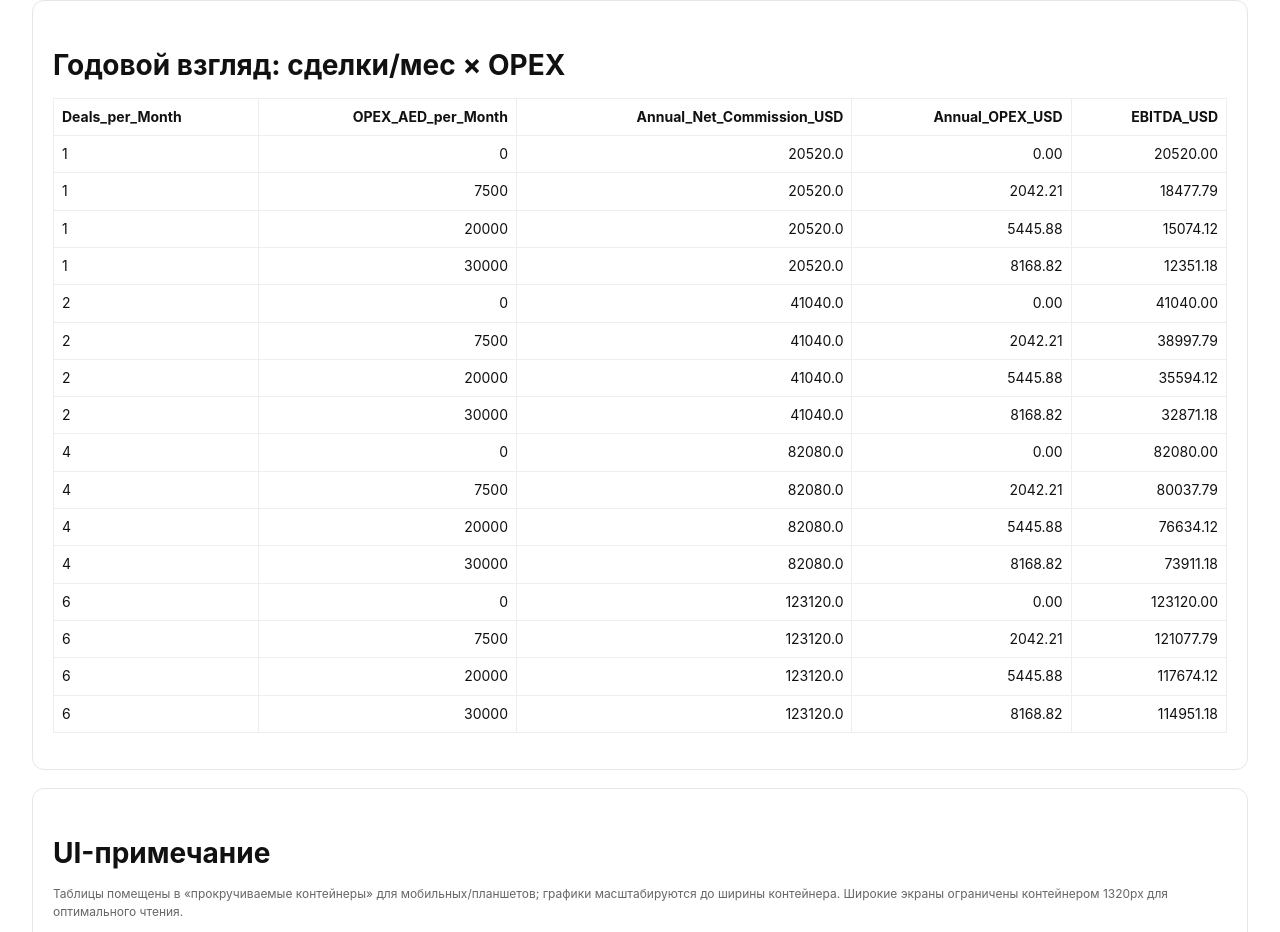
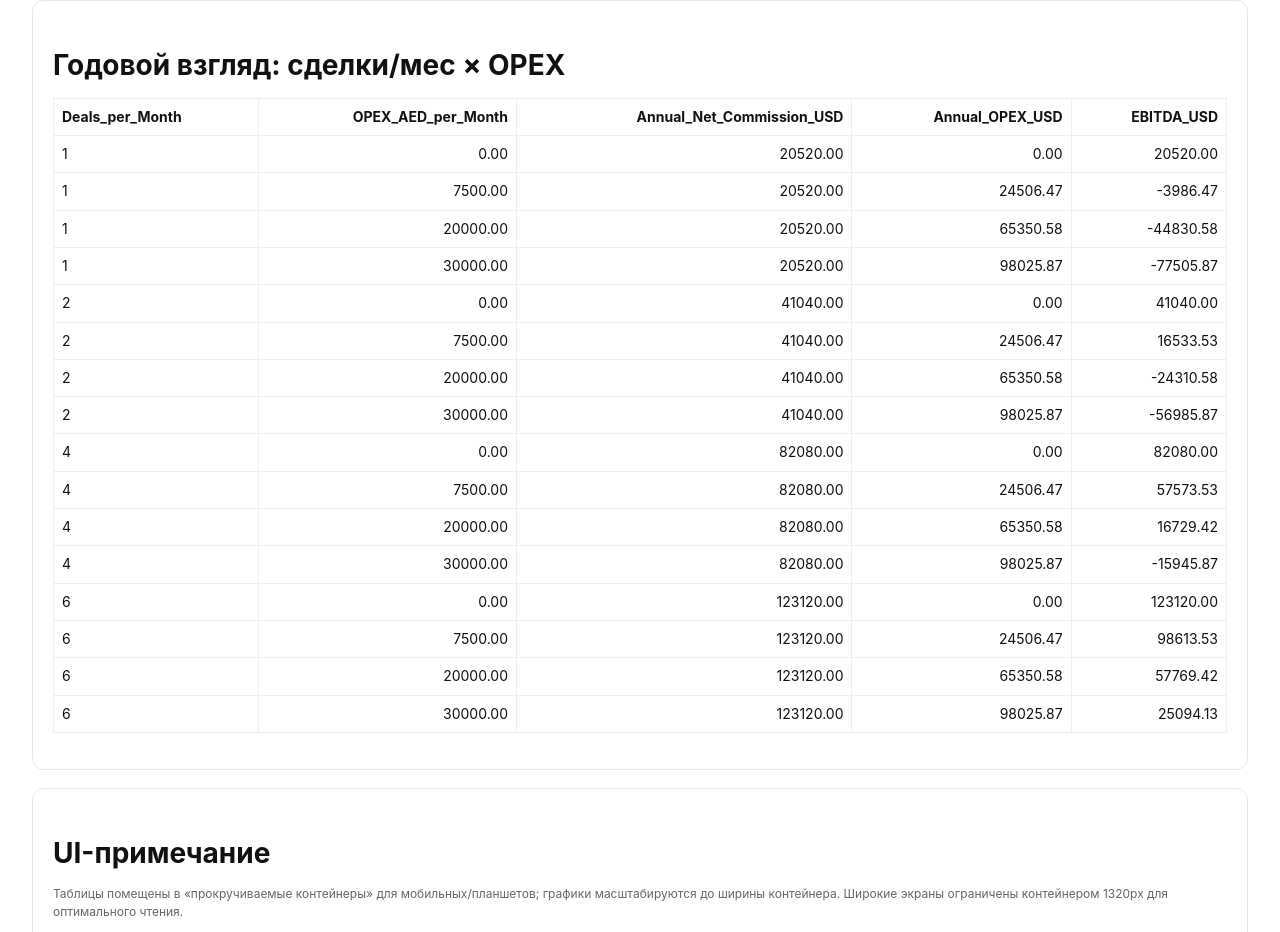
Before and after one commit to therealbulathan/agent-commission-model, a plain HTML site: page index.html in a window 1280 px wide. Shown: the part 4229-5161 px from the top of the page. Drawn offline with Linux system fonts and the light colour scheme.

Commit message:
Recalculate annual OPEX and EBITDA values

```diff
--- a/index.html
+++ b/index.html
@@ -217,19 +217,19 @@
   </thead>
   <tbody>
     <tr>
-      <td>0</td>
+      <td>0.00</td>
       <td>0.00</td>
     </tr>
     <tr>
-      <td>7500</td>
+      <td>7500.00</td>
       <td>1.19</td>
     </tr>
     <tr>
-      <td>20000</td>
+      <td>20000.00</td>
       <td>3.18</td>
     </tr>
     <tr>
-      <td>30000</td>
+      <td>30000.00</td>
       <td>4.78</td>
     </tr>
   </tbody>
@@ -288,115 +288,115 @@
   <tbody>
     <tr>
       <td>1</td>
-      <td>0</td>
-      <td>20520.0</td>
+      <td>0.00</td>
+      <td>20520.00</td>
       <td>0.00</td>
       <td>20520.00</td>
     </tr>
     <tr>
       <td>1</td>
-      <td>7500</td>
-      <td>20520.0</td>
-      <td>2042.21</td>
-      <td>18477.79</td>
+      <td>7500.00</td>
+      <td>20520.00</td>
+      <td>24506.47</td>
+      <td>-3986.47</td>
     </tr>
     <tr>
       <td>1</td>
-      <td>20000</td>
-      <td>20520.0</td>
-      <td>5445.88</td>
-      <td>15074.12</td>
+      <td>20000.00</td>
+      <td>20520.00</td>
+      <td>65350.58</td>
+      <td>-44830.58</td>
     </tr>
     <tr>
       <td>1</td>
-      <td>30000</td>
-      <td>20520.0</td>
-      <td>8168.82</td>
-      <td>12351.18</td>
+      <td>30000.00</td>
+      <td>20520.00</td>
+      <td>98025.87</td>
+      <td>-77505.87</td>
     </tr>
     <tr>
       <td>2</td>
-      <td>0</td>
-      <td>41040.0</td>
+      <td>0.00</td>
+      <td>41040.00</td>
       <td>0.00</td>
       <td>41040.00</td>
     </tr>
     <tr>
       <td>2</td>
-      <td>7500</td>
-      <td>41040.0</td>
-      <td>2042.21</td>
-      <td>38997.79</td>
+      <td>7500.00</td>
+      <td>41040.00</td>
+      <td>24506.47</td>
+      <td>16533.53</td>
     </tr>
     <tr>
       <td>2</td>
-      <td>20000</td>
-      <td>41040.0</td>
-      <td>5445.88</td>
-      <td>35594.12</td>
+      <td>20000.00</td>
+      <td>41040.00</td>
+      <td>65350.58</td>
+      <td>-24310.58</td>
     </tr>
     <tr>
       <td>2</td>
-      <td>30000</td>
-      <td>41040.0</td>
-      <td>8168.82</td>
-      <td>32871.18</td>
+      <td>30000.00</td>
+      <td>41040.00</td>
+      <td>98025.87</td>
+      <td>-56985.87</td>
     </tr>
     <tr>
       <td>4</td>
-      <td>0</td>
-      <td>82080.0</td>
+      <td>0.00</td>
+      <td>82080.00</td>
       <td>0.00</td>
       <td>82080.00</td>
     </tr>
     <tr>
       <td>4</td>
-      <td>7500</td>
-      <td>82080.0</td>
-      <td>2042.21</td>
-      <td>80037.79</td>
+      <td>7500.00</td>
+      <td>82080.00</td>
+      <td>24506.47</td>
+      <td>57573.53</td>
     </tr>
     <tr>
       <td>4</td>
-      <td>20000</td>
-      <td>82080.0</td>
-      <td>5445.88</td>
-      <td>76634.12</td>
+      <td>20000.00</td>
+      <td>82080.00</td>
+      <td>65350.58</td>
+      <td>16729.42</td>
     </tr>
     <tr>
       <td>4</td>
-      <td>30000</td>
-      <td>82080.0</td>
-      <td>8168.82</td>
-      <td>73911.18</td>
+      <td>30000.00</td>
+      <td>82080.00</td>
+      <td>98025.87</td>
+      <td>-15945.87</td>
     </tr>
     <tr>
       <td>6</td>
-      <td>0</td>
-      <td>123120.0</td>
+      <td>0.00</td>
+      <td>123120.00</td>
       <td>0.00</td>
       <td>123120.00</td>
     </tr>
     <tr>
       <td>6</td>
-      <td>7500</td>
-      <td>123120.0</td>
-      <td>2042.21</td>
-      <td>121077.79</td>
+      <td>7500.00</td>
+      <td>123120.00</td>
+      <td>24506.47</td>
+      <td>98613.53</td>
     </tr>
     <tr>
       <td>6</td>
-      <td>20000</td>
-      <td>123120.0</td>
-      <td>5445.88</td>
-      <td>117674.12</td>
+      <td>20000.00</td>
+      <td>123120.00</td>
+      <td>65350.58</td>
+      <td>57769.42</td>
     </tr>
     <tr>
       <td>6</td>
-      <td>30000</td>
-      <td>123120.0</td>
-      <td>8168.82</td>
-      <td>114951.18</td>
+      <td>30000.00</td>
+      <td>123120.00</td>
+      <td>98025.87</td>
+      <td>25094.13</td>
     </tr>
   </tbody>
 </table></div>
```
